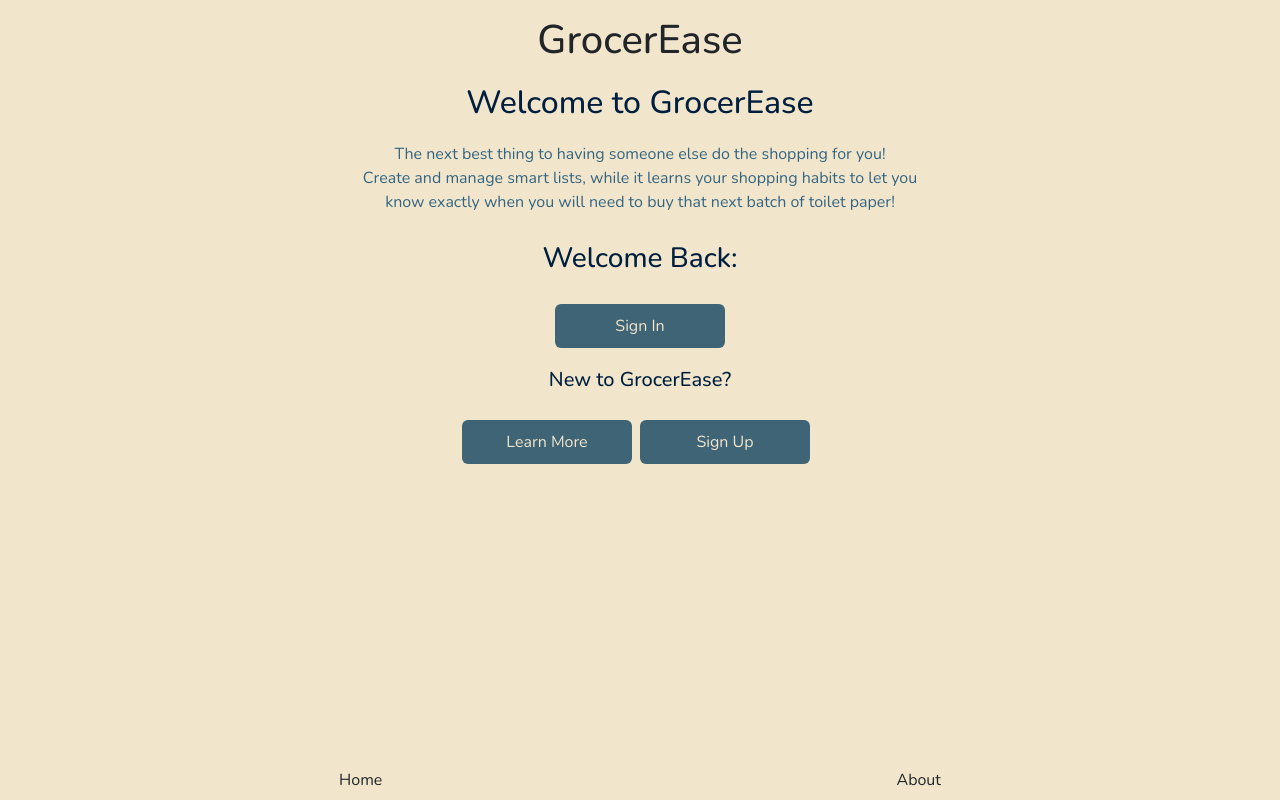
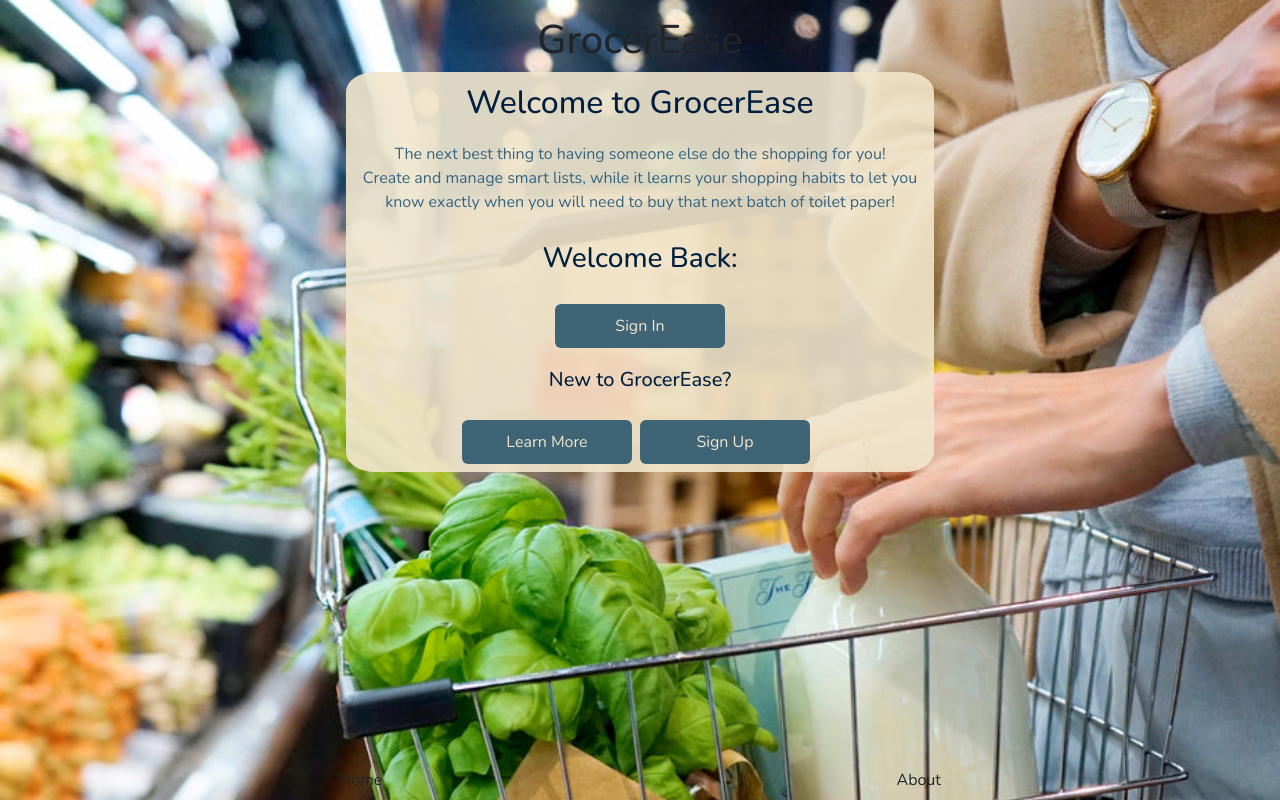
Before and after one commit to the-collab-lab/tcl-77-smart-shopping-list, a React (Vite) app: page / in a window 1280 px wide. Built offline with nearby package versions, Linux system fonts and the light colour scheme; no server answers; what io-ts would draw is missing.

Commit message:
Add a background image to the app, and adjust Homepage background background styling.

```diff
--- a/src/styles/global.scss
+++ b/src/styles/global.scss
@@ -6,4 +6,6 @@ body {
 	font-weight: 400;
 	font-style: normal;
 	background-color: $primary-beige;
+	background-image: url("../../../public/img/background.jpg");
+	background-size: cover;
 }
--- a/src/views/unauthenticated/UnauthenticatedHome.scss
+++ b/src/views/unauthenticated/UnauthenticatedHome.scss
@@ -1,4 +1,9 @@
 @use "../../styles/variables.scss" as *;
+
+.home {
+	background-color: rgba($primary-beige, 0.9);
+	border-radius: 5%;
+}
 
 .heading-text {
 	color: $secondary-blue;
@@ -26,7 +31,7 @@
 
 .custom-button-wrapper {
 	display: flex;
-	justify-content: center; // Centers the button horizontally
+	justify-content: center;
 	align-items: center;
 }
 
--- a/src/views/unauthenticated/UnauthenticatedHome.tsx
+++ b/src/views/unauthenticated/UnauthenticatedHome.tsx
@@ -8,7 +8,7 @@ export function UnauthenticatedHome() {
 	const navigate = useNavigate();
 
 	return (
-		<div className="Home">
+		<div className="home">
 			<h2 className="heading-text">Welcome to GrocerEase</h2>
 			<p className="normal-text">
 				The next best thing to having someone else do the shopping for you!{" "}
```
Also changed, not shown: public/img/background.jpg (added).
